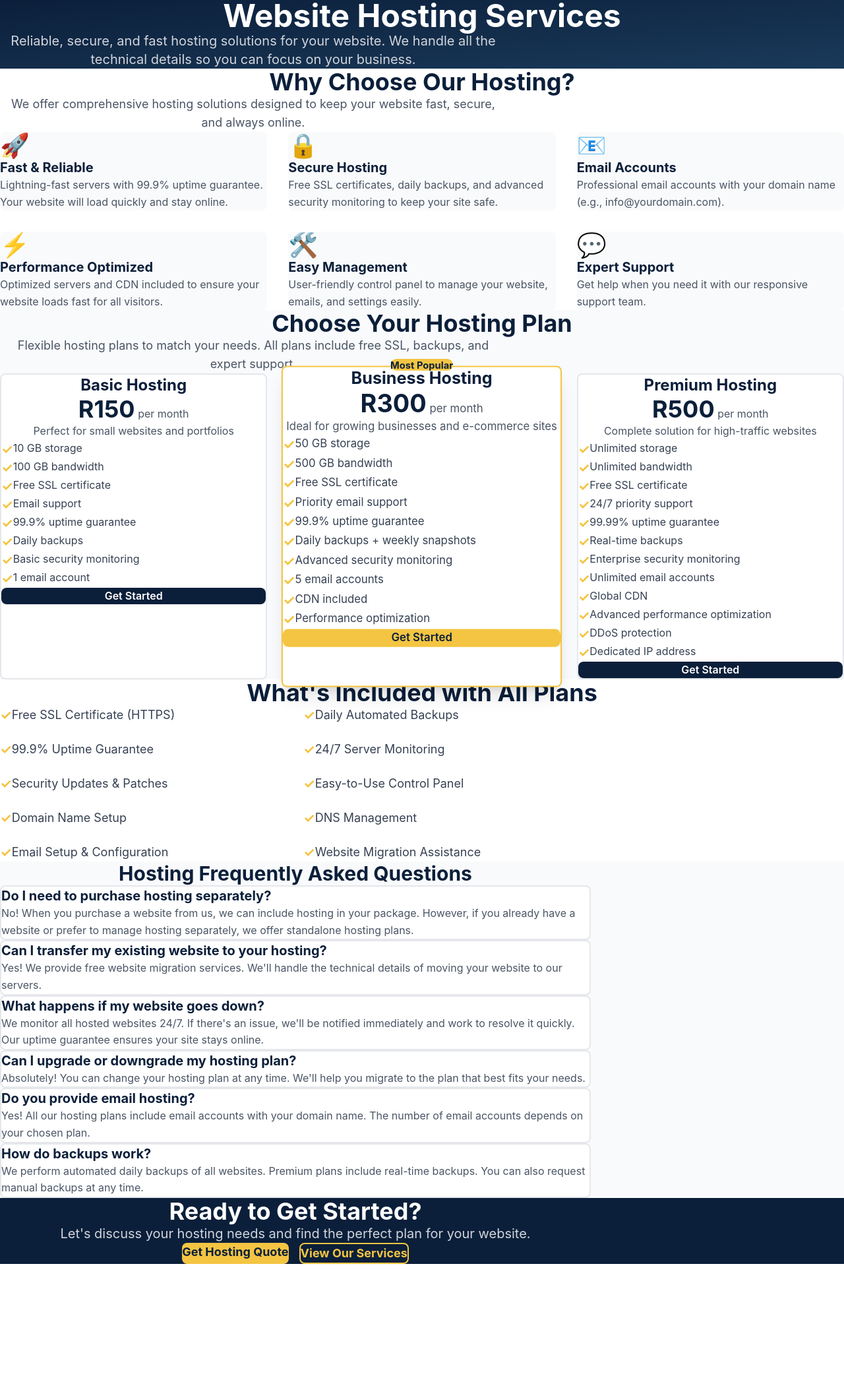
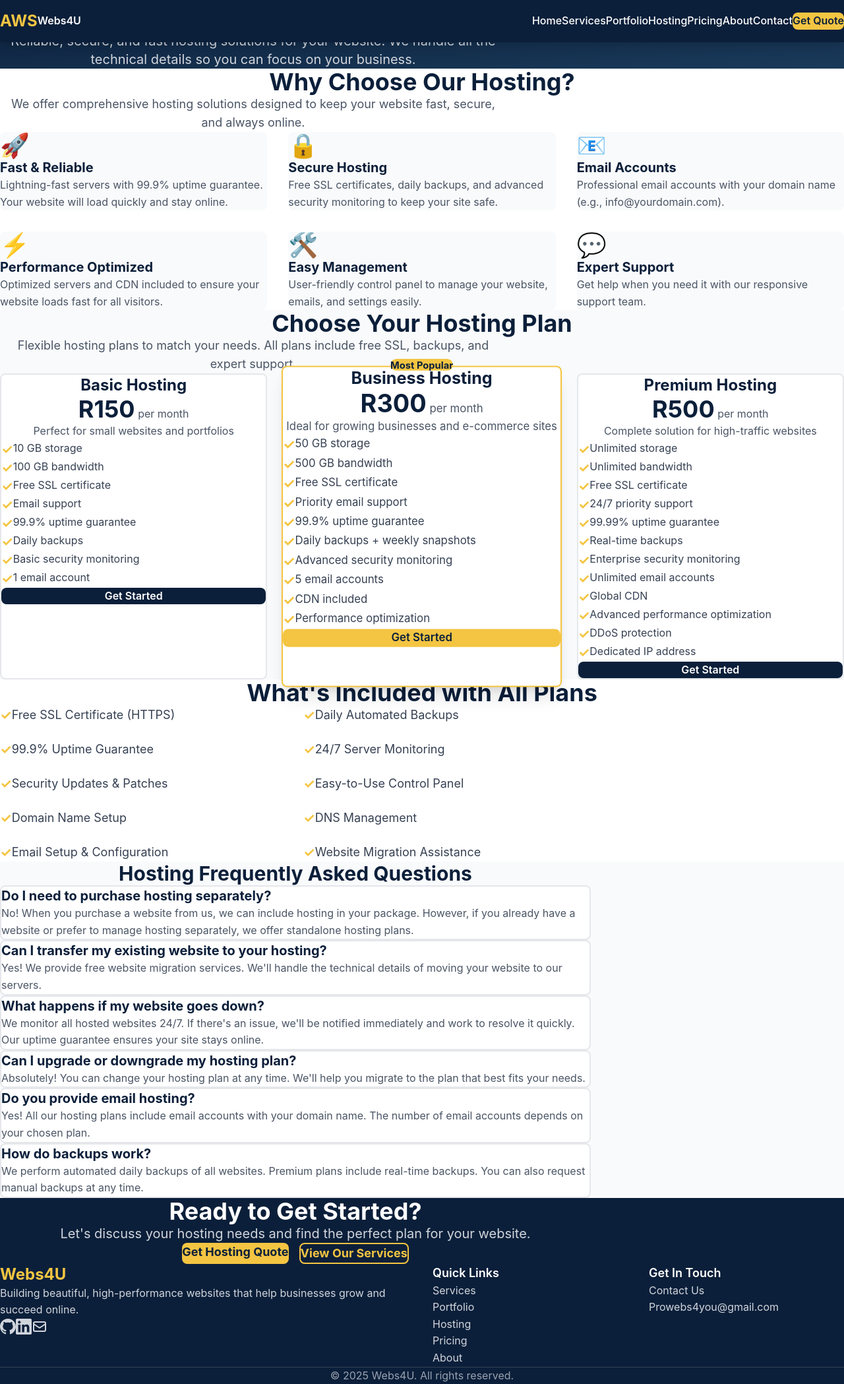
Before and after one commit to MoAmanjee/webs4u, a Next.js app: page /hosting in a window 1280 px wide. Shown: the whole page at 66% size. Before the commit the page ends 1916 px from the top, so only its background shows below. Built offline with nearby package versions, Linux system fonts and the light colour scheme.

Commit message:
Update page.tsx

```diff
--- a/app/hosting/page.tsx
+++ b/app/hosting/page.tsx
@@ -1,4 +1,6 @@
 import Link from 'next/link';
+import Navigation from '@/components/Navigation';
+import Footer from '@/components/Footer';
 
 export default function Hosting() {
   const hostingPlans = [
@@ -95,7 +97,9 @@ export default function Hosting() {
   ];
 
   return (
-    <div className="pt-16">
+    <>
+      <Navigation />
+      <div className="pt-16">
       {/* Header */}
       <section className="bg-gradient-to-br from-[#0B1F3A] to-[#1a3a5a] text-white py-16">
         <div className="max-w-7xl mx-auto px-4 sm:px-6 lg:px-8 text-center">
@@ -308,6 +312,8 @@ export default function Hosting() {
           </div>
         </div>
       </section>
-    </div>
+      </div>
+      <Footer />
+    </>
   );
 }
```
